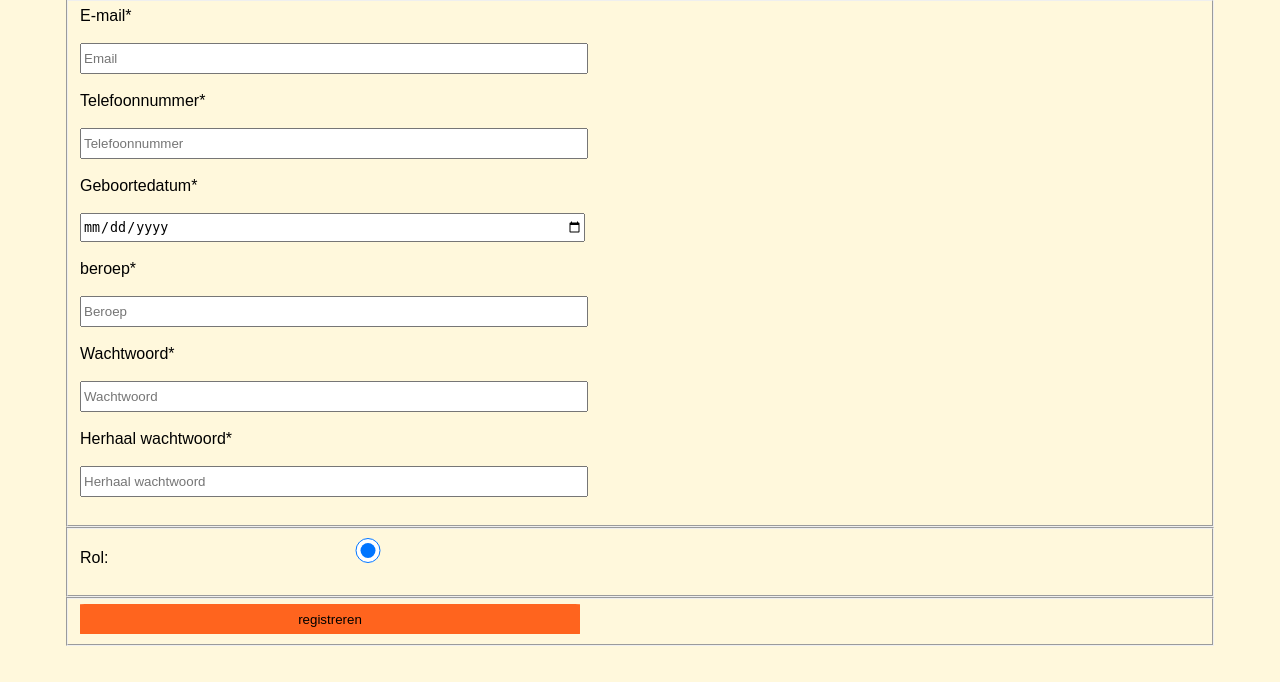
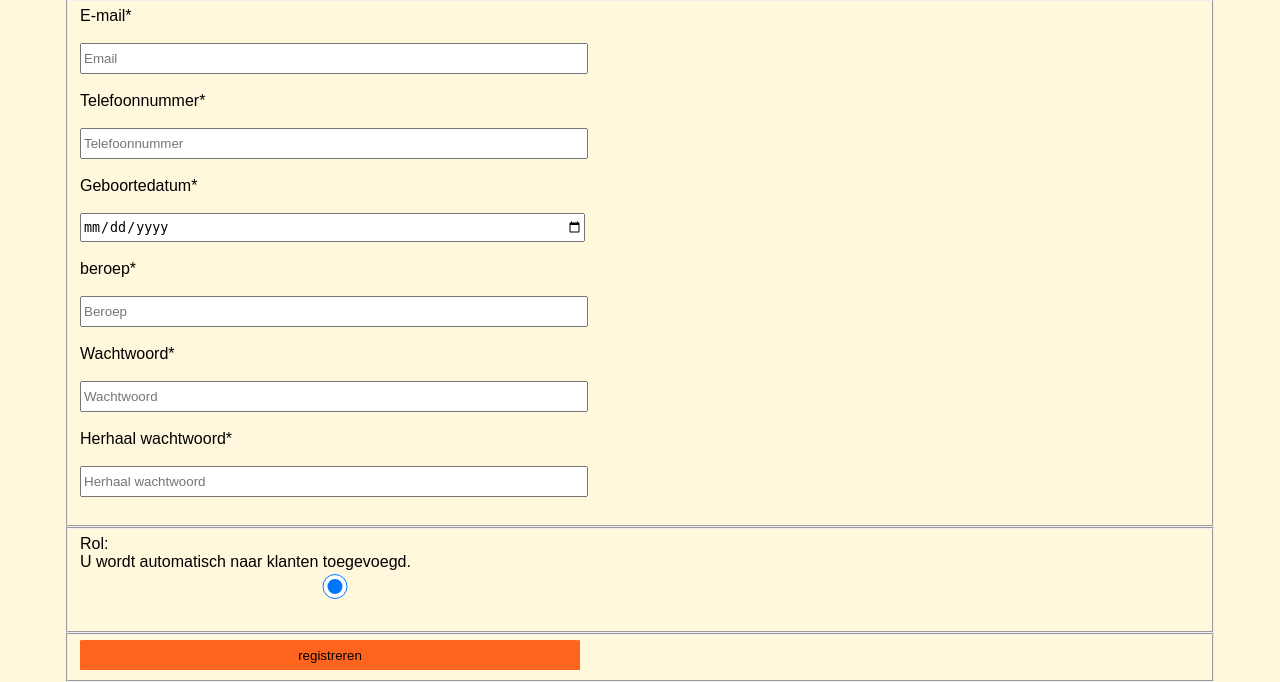
Before and after one commit to TechniekCollegeRotterdam/p3-project-appelsapgenieters, a PHP site: page /registratie.php in a window 1280 px wide. Shown: the part 1356-2038 px from the top of the page. Before the commit the page ends 2002 px from the top, so only its background shows below. Run offline with PHP 8.4, Linux system fonts and the light colour scheme; data that the repository does not hold is empty.

Commit message:
registratie aangepast

```diff
--- a/registratie.php
+++ b/registratie.php
@@ -131,6 +131,7 @@
 
         <fieldset>
     <label for="N"> Rol:</label>
+    <p>U wordt automatisch naar klanten toegevoegd.</p>
     <input type="radio" name="admn" id="admin" value="N" checked>
     <br><br>
         </fieldset>
```
